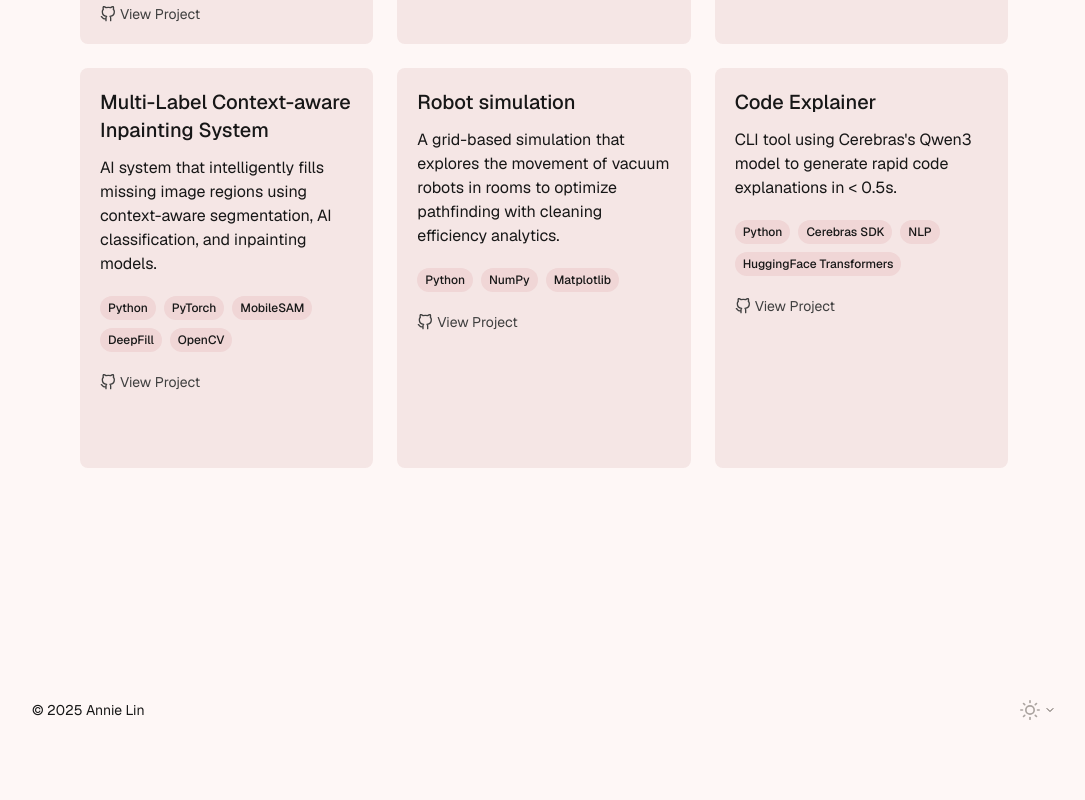
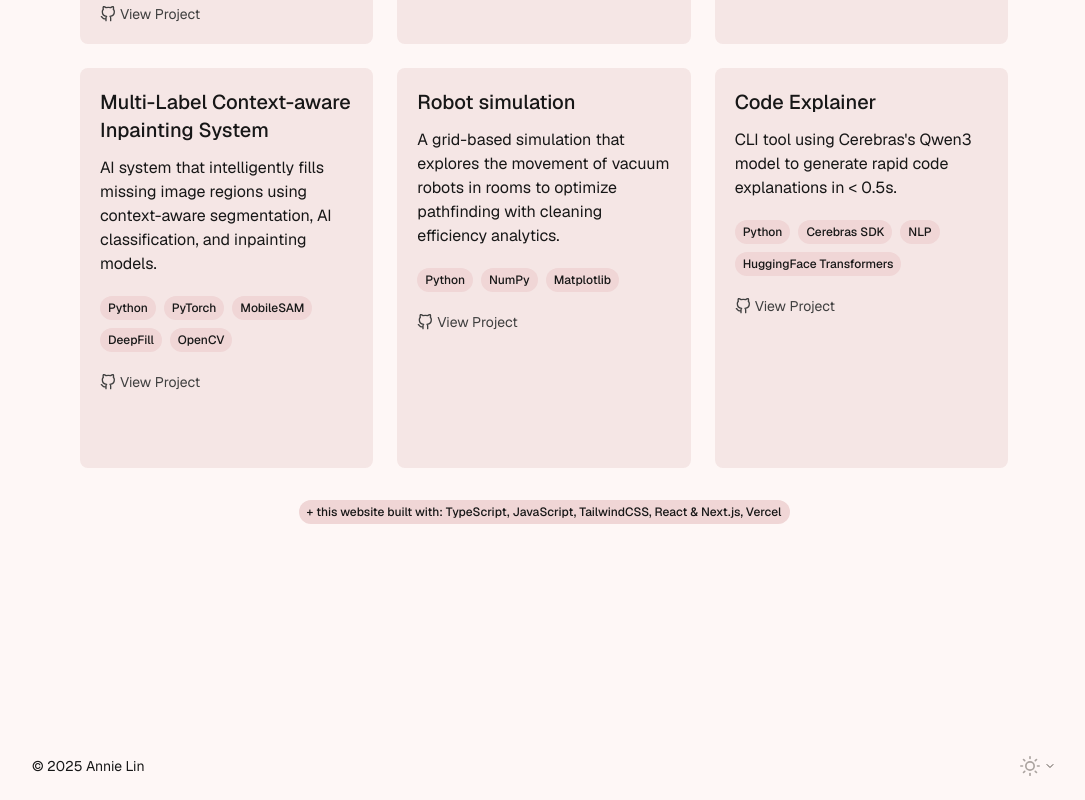
Before and after one commit to anniexlinn/website, a Next.js app: page / in a window 1280 px wide. Shown: the part 1106-1906 px from the top of the page, without its empty margins (96-1181 px from the left). Before the commit the page ends 1850 px from the top, so only its background shows below. Built offline with nearby package versions, Linux system fonts and the light colour scheme.

Commit message:
website bubble

```diff
--- a/src/app/page.tsx
+++ b/src/app/page.tsx
@@ -117,6 +117,13 @@ export default function Home() {
               </div>
             ))}
           </div>
+          <div className="mt-8 flex justify-center">
+            <span className="tech-bubble text-xs px-2 py-1 rounded-full
+                              bg-[#f5e6e5] dark:bg-[#2e3740]
+                              text-[#171717] dark:text-[#f8fafc]">
+              + this website built with: TypeScript, JavaScript, TailwindCSS, React & Next.js, Vercel
+            </span>
+          </div>
         </section>
       </main>
 
```
